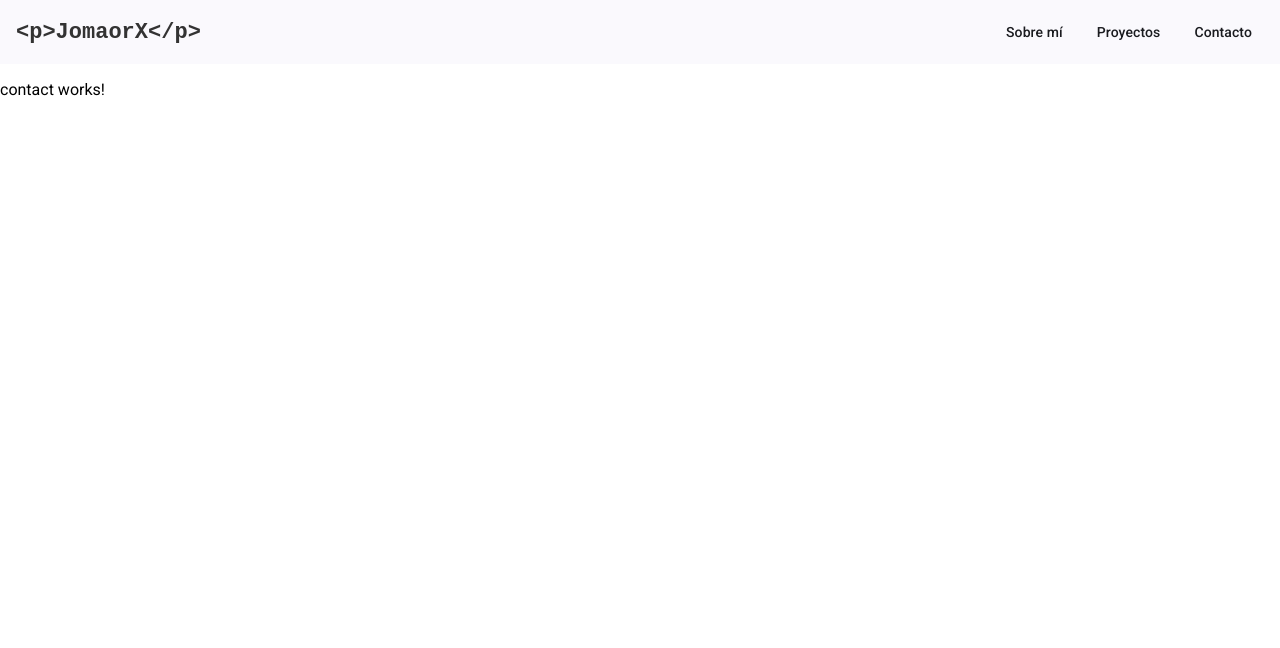
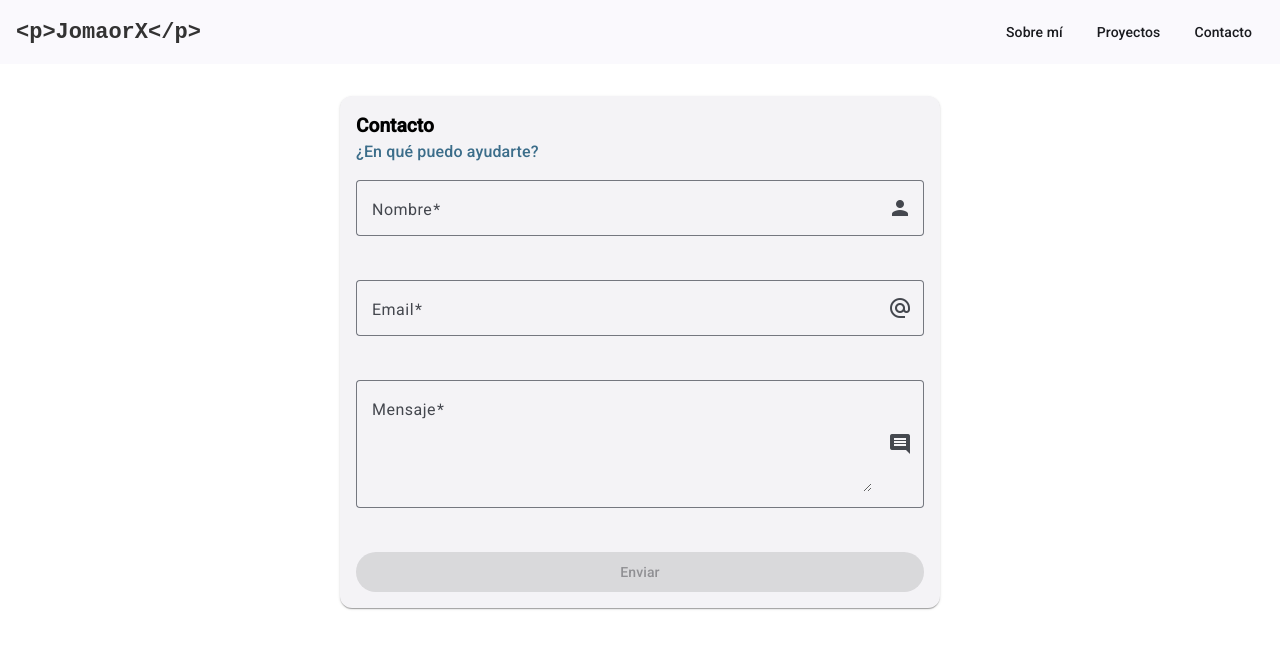
Before and after one commit to JomaorX/JomaorX-Web, an Angular app: page /contact in a window 1280 px wide. Shown: the top 648 px of the page. Built offline with nearby package versions, Linux system fonts and the light colour scheme.

Commit message:
[UPD] Updated the contact page

```diff
--- a/src/app/pages/contact/contact.component.html
+++ b/src/app/pages/contact/contact.component.html
@@ -1 +1,55 @@
-<p>contact works!</p>
+<div class="contact-wrapper">
+    <mat-card class="contact-card">
+      <mat-card-header>
+        <mat-card-title>Contacto</mat-card-title>
+        <mat-card-subtitle>¿En qué puedo ayudarte?</mat-card-subtitle>
+      </mat-card-header>
+
+      <mat-card-content>
+        <form class="formContainer" [formGroup]="contactForm"
+        action="https://formsubmit.co/martinez97.pro@gamil.com"
+        method="POST"
+        (ngSubmit)="onSubmit()">
+
+          <mat-form-field appearance="outline">
+            <mat-label>Nombre</mat-label>
+            <input matInput formControlName="name" placeholder="Tu nombre completo" />
+            @if (name.invalid && (name.dirty || name.touched)) {
+              <mat-error>El nombre es obligatorio</mat-error>
+            }
+            <mat-icon matSuffix>person</mat-icon>
+          </mat-form-field>
+
+          <mat-form-field appearance="outline">
+            <mat-label>Email</mat-label>
+            <input matInput type="email" formControlName="email" placeholder="tucorreo@ejemplo.com" />
+            @if (email.invalid && (email.dirty || email.touched)) {
+              @if (email.hasError('required')) {
+                <mat-error>El email es obligatorio</mat-error>
+              } @else if (email.hasError('email')) {
+                <mat-error>El formato del email no es válido</mat-error>
+              }
+            }
+            <mat-icon matSuffix>alternate_email</mat-icon>
+          </mat-form-field>
+
+          <mat-form-field appearance="outline">
+            <mat-label>Mensaje</mat-label>
+            <textarea matInput rows="4" formControlName="message" placeholder="Escribe tu mensaje aquí"></textarea>
+            @if (message.invalid && (message.dirty || message.touched)) {
+              <mat-error>El mensaje es obligatorio</mat-error>
+            }
+            @if (message.invalid && (message.dirty || message.touched)) {
+              <mat-icon matSuffix>comments_disabled</mat-icon>
+            } @else {
+              <mat-icon matSuffix>comment</mat-icon>
+            }
+          </mat-form-field>
+
+          <button mat-raised-button color="primary" type="submit" [disabled]="contactForm.invalid">
+            Enviar
+          </button>
+        </form>
+      </mat-card-content>
+    </mat-card>
+  </div>
--- a/src/app/pages/contact/contact.component.scss
+++ b/src/app/pages/contact/contact.component.scss
@@ -0,0 +1,40 @@
+.contact-wrapper {
+    display: flex;
+    justify-content: center;
+    align-items: center;
+    padding: 2rem;
+}
+
+.contact-card {
+    width: 100%;
+    max-width: 600px;
+}
+
+.formContainer {
+    display: flex;
+    flex-direction: column;
+    gap: 1.5rem;
+    margin-top: 1rem;
+}
+
+mat-form-field {
+    width: 100%;
+}
+
+@media (max-width: 600px) {
+    .contact-wrapper {
+        padding: 1rem;
+    }
+
+    .contact-card {
+        margin: 0 0.5rem;
+    }
+
+    mat-card-title {
+        font-size: 1.4rem;
+    }
+
+    mat-card-subtitle {
+        font-size: 0.95rem;
+    }
+}
--- a/src/app/pages/contact/contact.component.ts
+++ b/src/app/pages/contact/contact.component.ts
@@ -1,11 +1,38 @@
 import { Component } from '@angular/core';
+import { FormControl, FormGroup, ReactiveFormsModule, Validators } from '@angular/forms';
+import { MaterialModule } from '../../material.module';
 
 @Component({
   selector: 'app-contact',
-  imports: [],
+  imports: [ReactiveFormsModule, MaterialModule],
   templateUrl: './contact.component.html',
-  styleUrl: './contact.component.scss'
+  styleUrl: './contact.component.scss',
 })
 export class ContactComponent {
+  contactForm: FormGroup;
+  name: FormControl;
+  email: FormControl;
+  message: FormControl;
 
+  constructor() {
+    this.name = new FormControl('', Validators.required);
+    this.email = new FormControl('', [Validators.required, Validators.email]);
+    this.message = new FormControl('', Validators.required);
+
+    this.contactForm = new FormGroup({
+      name: this.name,
+      email: this.email,
+      message: this.message,
+    });
+  }
+
+  onSubmit(): void {
+    if (this.contactForm.valid) {
+      const data = this.contactForm.value;
+      console.log('Formulario enviado:', data);
+      // Aquí podrías mostrar un SnackBar o redirigir al usuario
+    } else {
+      this.contactForm.markAllAsTouched();
+    }
+  }
 }
```
